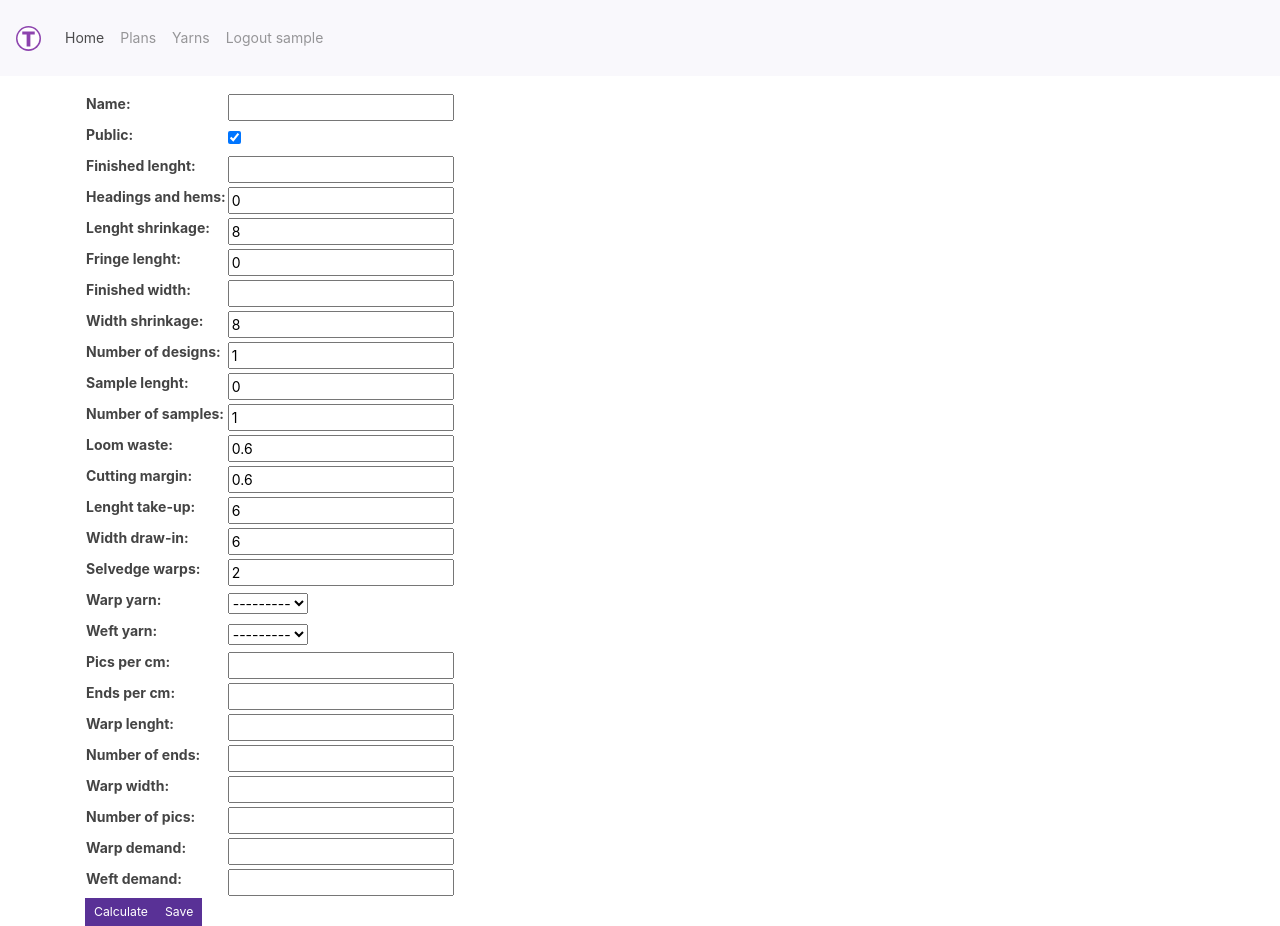
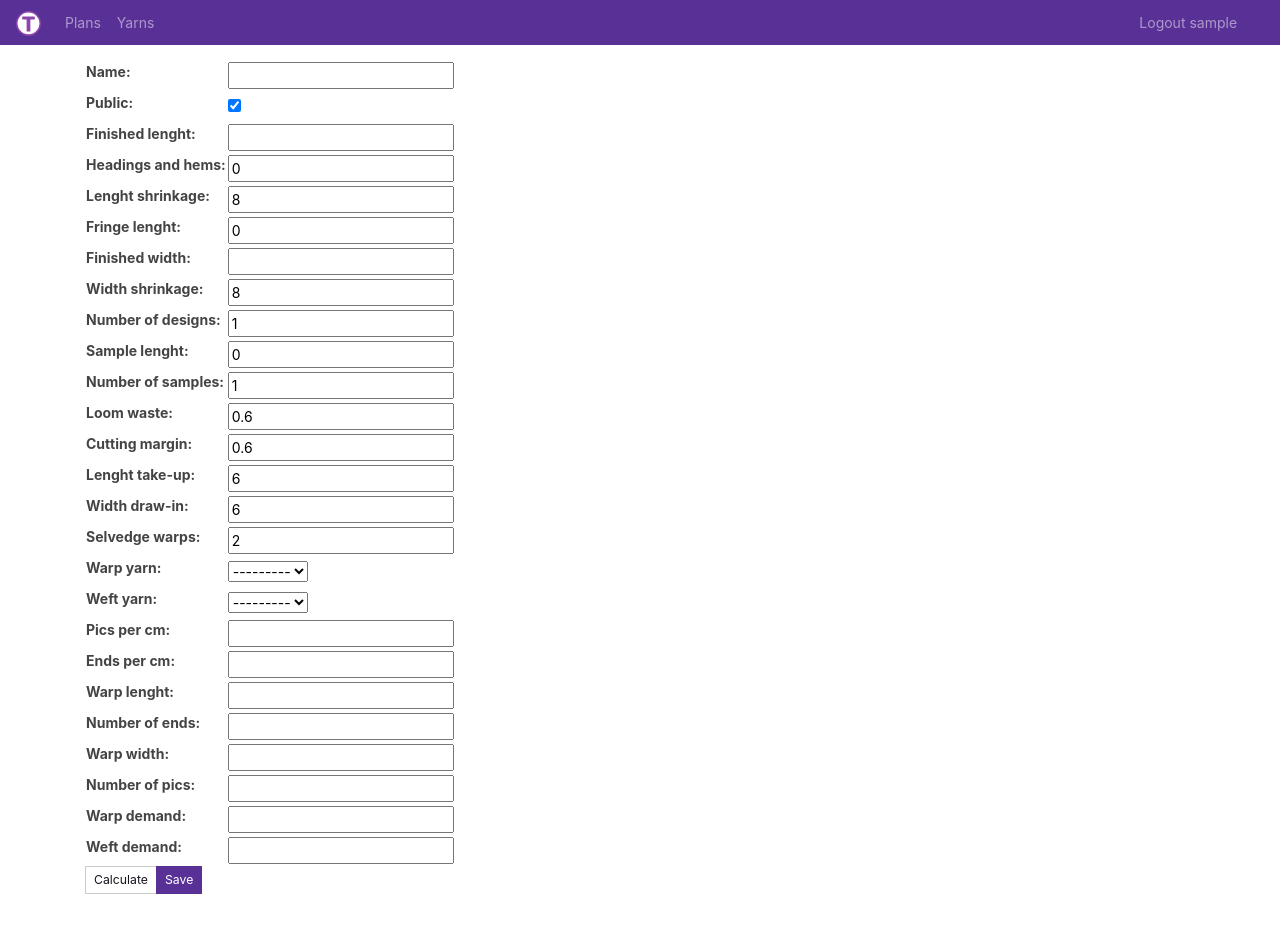
Before and after one commit to jselin/texbe, a Django app: page /planner/plans/create in a window 1280 px wide. After the commit the page ends 894 px from the top, so only its background shows below. Run offline with Django 3.2, Linux system fonts and the light colour scheme; the visitor is signed in with stand-in values (Sample User, id 1); data that the repository does not hold is empty; some libraries are stand-ins or nearby versions.

Commit message:
Styling improvemetns

```diff
--- a/planner/static/planner/styles.css
+++ b/planner/static/planner/styles.css
@@ -1,8 +1,8 @@
+
+.content {
+    margin-top: 60px
+}
 /*
-.content {
-    margin-top: 50px
-}
-
 .navbar-nav > li > a, .navbar-brand {
     padding-top:5px !important; padding-bottom:0 !important;
     height: 40px;
--- a/planner/templates/planner/plan.html
+++ b/planner/templates/planner/plan.html
@@ -13,8 +13,9 @@
         {{ form.as_table }}
     </table>
     <div class="btn-group btn-group-sm">
-        <button type="submit" class="btn btn-primary btn-sm" name="calculate" value="calculate">Calculate</button>
+        <button type="submit" class="btn btn-secondary btn-sm" name="calculate" value="calculate">Calculate</button>
         <button type="submit" class="btn btn-primary btn-sm" name="save" value="save">Save</button>
     </div>
 </form>
+<p></p>
 {% endblock %}
--- a/planner/templates/planner/plan_list.html
+++ b/planner/templates/planner/plan_list.html
@@ -1,7 +1,8 @@
 {% extends 'base.html' %}
 
 {% block content %}
-<a href="{% url 'planner:plan_create' %}" class="btn btn-success btn-sm" role="button">New plan</a>
+<a href="{% url 'planner:plan_create' %}" class="btn btn-primary btn-sm" role="button">New plan</a>
+<p></p>
 <h3>My plans</h3>
 <table class="table">
     <tr>
--- a/templates/base.html
+++ b/templates/base.html
@@ -23,25 +23,25 @@
 </head>
 
 <body>
-    <nav class="navbar navbar-expand-lg navbar-light bg-light">
+    <nav class="navbar fixed-top navbar-expand-lg navbar-dark bg-primary py-1">
         <a class="navbar-brand" href="{% url 'planner:plans' %}">
             <img alt="Brand" src="{% static '/texdesigners.svg'%}" style="width:25px;height:25px;">
         </a>
 
-        <div class="collapse navbar-collapse" id="navbarNavAltMarkup">
         <div class="navbar-nav">
-                <a class="nav-item nav-link active" href="#">Home
-                    <span class="sr-only">(current)</span>
-                </a>
             <a class="nav-item nav-link" href="{% url 'planner:plans' %}">Plans</a>
             <a class="nav-item nav-link" href="{% url 'planner:yarns' %}">Yarns</a>
+        </div>
+
+        <div class="navbar-nav ml-auto">
             {% if not user.is_anonymous %}
-                <a class="nav-item nav-link" href="/logout">Logout {{user.username}}</a>
+            <a class="nav-item nav-link" href="/logout">Logout {{user.username}}
+                <img src="{{ user.extra_data.picture }}" style="width:15px;height:15px;">
+            </a>
+
             {% else %}
             <a class="nav-item nav-link" href="/login/auth0">Login</a>
             {% endif %}
-
-            </div>
         </div>
     </nav>
     <div class="content container">
```
Lines whose indentation alone changed are shown as unchanged.
